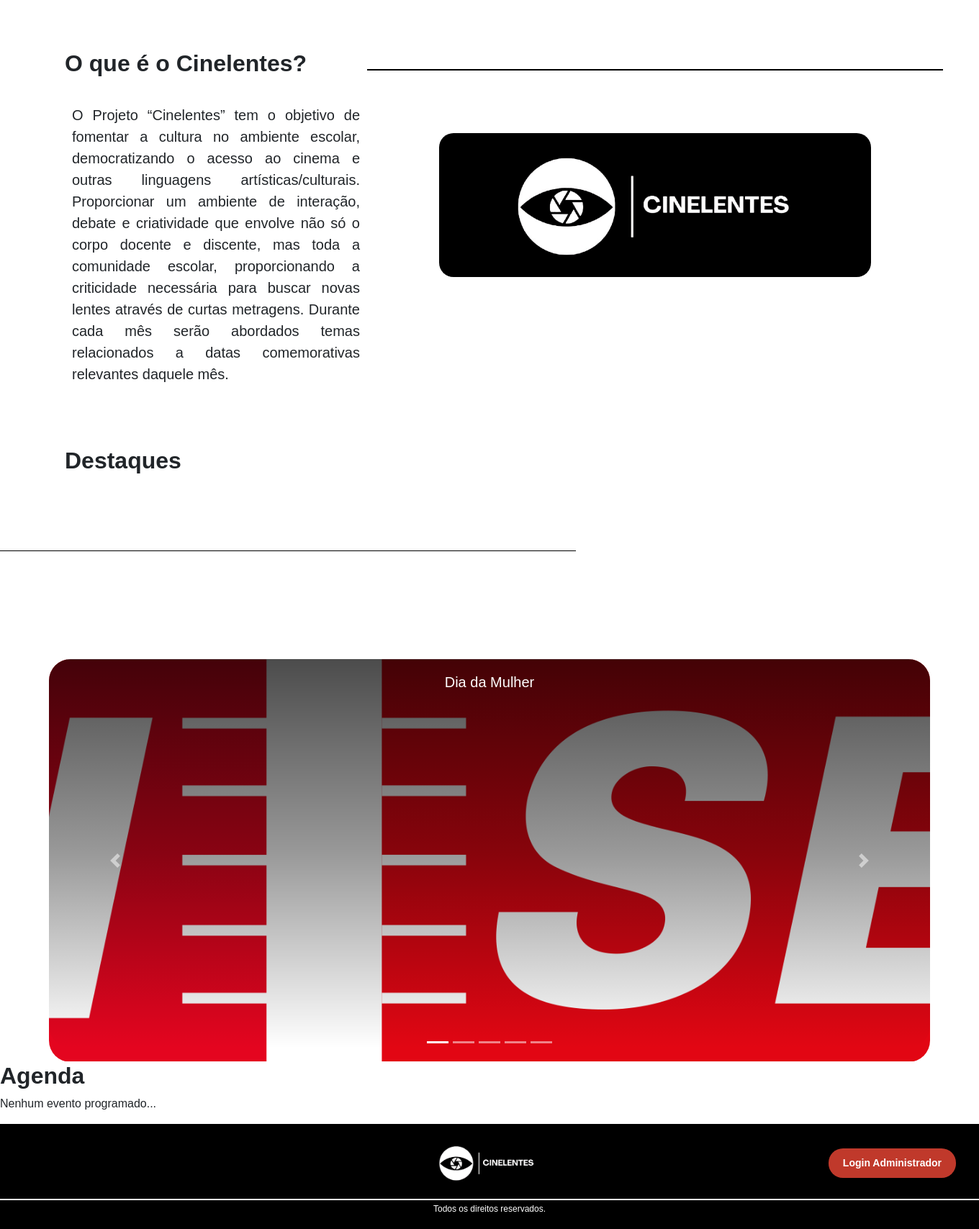
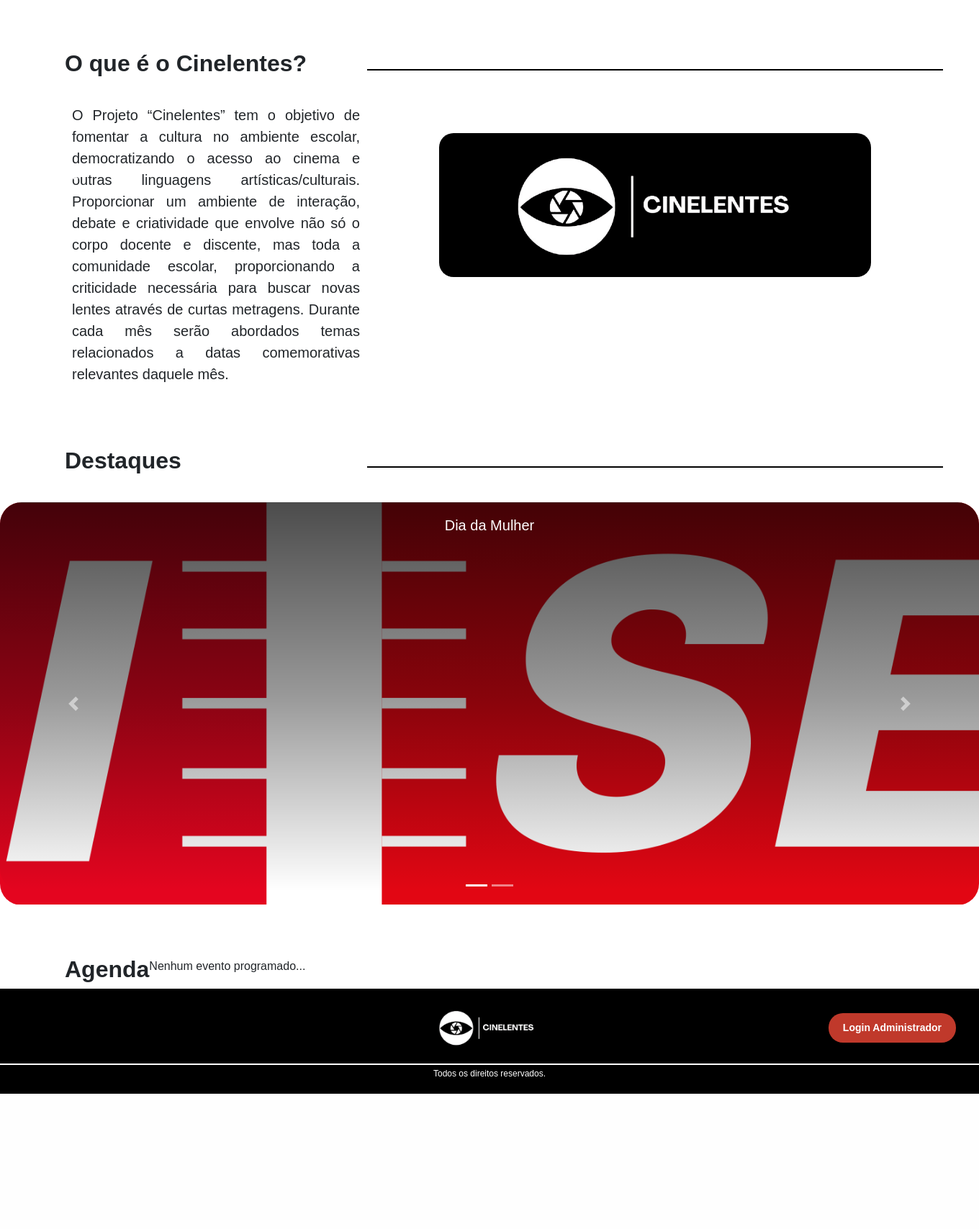
Before and after one commit to muriloffsan/Cinelentes, a PHP site: page / in a window 1360 px wide. Shown: the part 158-1866 px from the top of the page at 72% size. After the commit the page ends 1678 px from the top, so only its background shows below. Run offline with PHP 8.4, Linux system fonts and the light colour scheme.

Commit message:
Commit alteração pagina principal

```diff
--- a/index.php
+++ b/index.php
@@ -48,30 +48,39 @@
             <div id="titulo">
                 <h1 class="titulo-pagina-inicial">Destaques</h1>
             </div>
-            <div class="linha-oque-cinelentes"></div>
-        <div class="alinhamento-carrossel">
-                <div id="carouselExampleIndicators" class="carousel slide" data-ride="carousel">
+            <div class="linha-destaques"></div>
+            <div class="alinhamento-carrossel" style="grid-column: 1 / span 2;">
+                <div class="carousel-container">
+                    <div id="carouselExampleIndicators" class="carousel slide" data-ride="carousel">
                     <ol class="carousel-indicators">
                         <li data-target="#carouselExampleIndicators" data-slide-to="0" class="active"></li>
                         <li data-target="#carouselExampleIndicators" data-slide-to="1"></li>
-                        <li data-target="#carouselExampleIndicators" data-slide-to="2"></li>
-                        <li data-target="#carouselExampleIndicators" data-slide-to="3"></li>
-                        <li data-target="#carouselExampleIndicators" data-slide-to="4"></li>
                     </ol>
                     <div class="carousel-inner">
-                        <div class="carousel-item active" >
-                            <img id="tamanho_da_imagem" class="d-block w-100" src="./img/logo-sesi-senai.png" alt="Primeiro Slide">
-                            <div class="carousel-caption d-none d-md-block">
+                        <div class="carousel-item active">
+                        <img src="./img/logo-sesi-senai.png" class="d-block w-100" alt="Primeiro Slide">
+                        <div class="carousel-caption d-none d-md-block">
                             <h5>Dia da Mulher</h5>
                         </div>
-                    </div>
-                    <div class="carousel-item" >
-                        <img id="tamanho_da_imagem" class="d-block w-100" src="./img/logo-cinelentes.png" alt="Segundo Slide">
+                        </div>
+                        <div class="carousel-item">
+                        <img src="./img/logo-cinelentes.png" class="d-block w-100" alt="Segundo Slide">
                         <div class="carousel-caption d-none d-md-block">
                             <h5>Dia da Consciência Negra</h5>
                         </div>
+                        </div>
+                    </div>
+                    <a class="carousel-control-prev" href="#carouselExampleIndicators" role="button" data-slide="prev">
+                        <span class="carousel-control-prev-icon" aria-hidden="true"></span>
+                        <span class="sr-only">Anterior</span>
+                    </a>
+                    <a class="carousel-control-next" href="#carouselExampleIndicators" role="button" data-slide="next">
+                        <span class="carousel-control-next-icon" aria-hidden="true"></span>
+                        <span class="sr-only">Próximo</span>
+                    </a>
                     </div>
                 </div>
+            </div>
 
             <a class="carousel-control-prev" href="#carouselExampleIndicators" role="button" data-slide="prev">
                 <span class="carousel-control-prev-icon" aria-hidden="true"></span>
@@ -87,7 +96,7 @@
         <div id="grid-agenda">
             <div id="titulo-agenda">
                 <h1 class="titulo-pagina-inicial">Agenda</h1>
-                <p>Nenhum evento programado...</p>
+                <p class="agenda-texto">Nenhum evento programado...</p>
             </div>
             <div class="linha-agenda"></div>
         </div>
--- a/style/style.css
+++ b/style/style.css
@@ -215,14 +215,15 @@ html {
 /* ---------------------- PÁGINA INICIAL ---------------------- */
 
 #grid-introducao,
-#grid-destaque {
+#grid-destaques {
   display: grid;
   grid-template-columns: 1fr 1fr;
   width: 100%;
 }
 
 #titulo,
-#titulo-destaque {
+#titulo-destaque,
+#titulo-agenda {
   display: flex;
   align-items: center;
   margin-top: 70px;
@@ -236,6 +237,14 @@ html {
 }
 
 .linha-oque-cinelentes {
+  margin-top: 97px;
+  margin-right: 50px;
+  width: 800px;
+  height: 1.5px;
+  background-color: black;
+}
+
+.linha-destaques {
   margin-top: 97px;
   margin-right: 50px;
   width: 800px;
@@ -266,33 +275,35 @@ html {
 }
 
 .carousel {
-  margin-top: 11%;
+  margin-top: 30px;
   position: relative;
   justify-content: center;
   display: flex;
-
-  width: 90%;
 }
 
 .alinhamento-carrossel {
-  height: auto;
   display: flex;
   justify-content: center;
   align-items: center;
+  width: 100%;
 }
 
 .d-block {
-  width: 100% !important;
-  height: 30% !important;
+  width: 100%;
+  height: auto;
 }
 
-.carousel-item {
-  position: relative;
+.carousel-item img {
+  width: 80%;
+  height: 70vh;
+  object-fit: cover;
+  border-radius: 30px;
 }
 
 #tamanho_da_imagem {
-  width: 100%;
-  height: 70vh !important;
+  width: 500px;
+  max-width: 100%;
+  height: 70vh;
   object-fit: cover;
   z-index: 1;
   border-radius: 30px;
@@ -310,6 +321,7 @@ html {
   z-index: 2;
   border-radius: 30px;
 }
+
 /* ---------------------- QUEM SOMOS ---------------------- */
 
 .equipe-container {
```
Also changed, not shown: php/conexao.php (deleted, +0 -13 lines).
